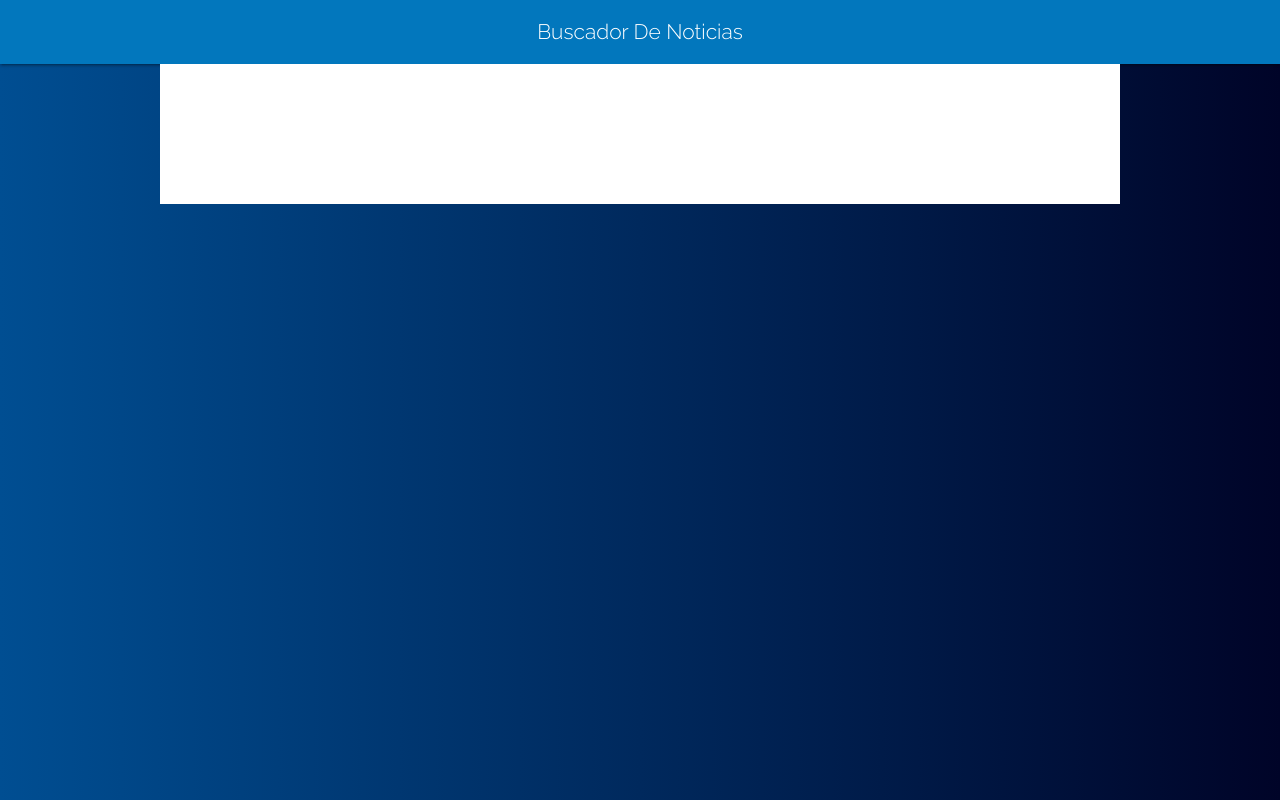
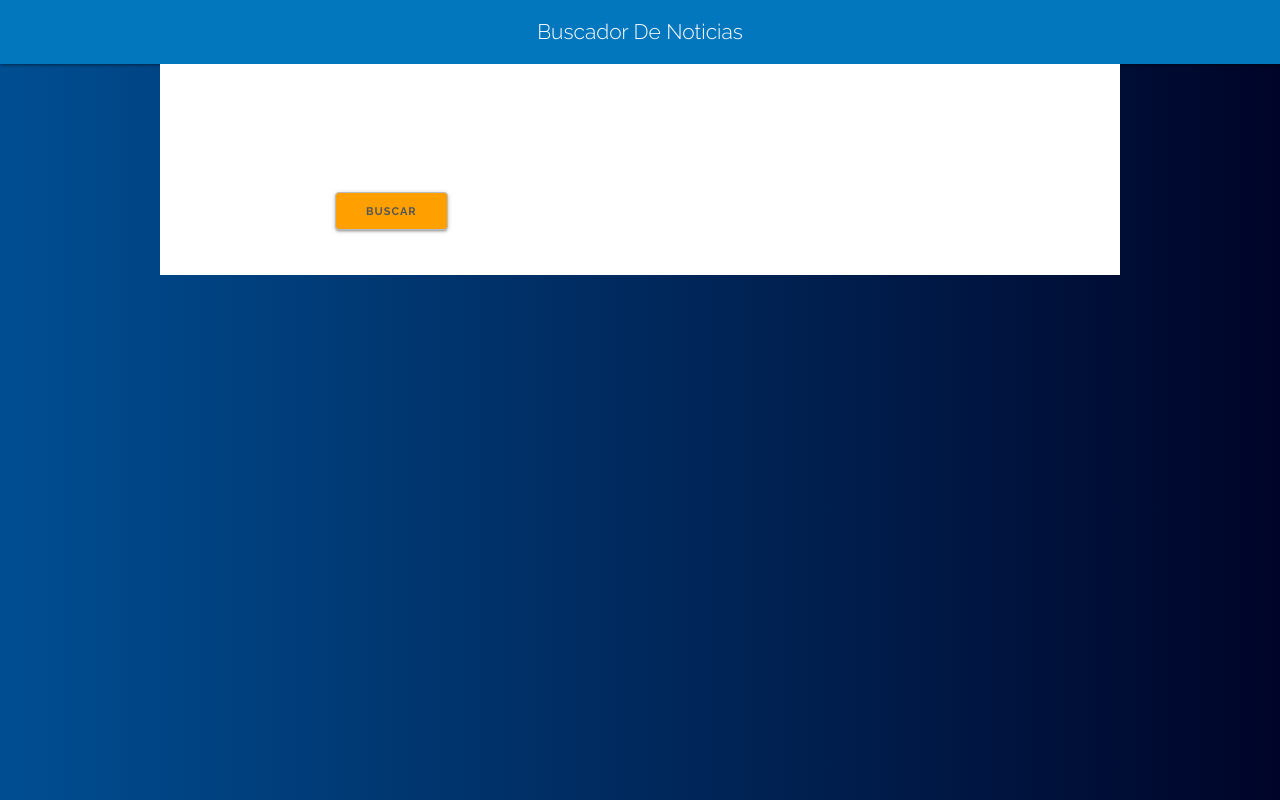
Before and after one commit to jmdc89/react15apps, a React (Create React App) app: page / in a window 1280 px wide. Built offline with nearby package versions, Linux system fonts and the light colour scheme.

Commit message:
Formulario return

```diff
--- a/src/components/news/Formulario.js
+++ b/src/components/news/Formulario.js
@@ -0,0 +1,23 @@
+import React from 'react';
+
+const Formulario = () => {
+    return (
+        <div className="row">
+            <div className="col s12 m8 offset-m2">
+                <form>
+                    <h2>Encuentra Noticias por Categoría</h2>
+
+                    <div className="input-field col s12">
+                        <input
+                            type="submit"
+                            className="btn-large amber darken-2"
+                            value="Buscar"
+                        />
+                    </div>
+                </form>
+            </div>
+        </div>
+    );
+}
+
+export default Formulario;
--- a/src/components/news/index.js
+++ b/src/components/news/index.js
@@ -1,5 +1,6 @@
 import React from 'react';
 import Header from './Header';
+import Formulario from './Formulario';
 
 const News = () => {
     return (
@@ -9,7 +10,7 @@ const News = () => {
             />
 
             <div className="container white">
-                <h1>Formulario aqui</h1>
+                <Formulario />
             </div>
         </>
     );
```
